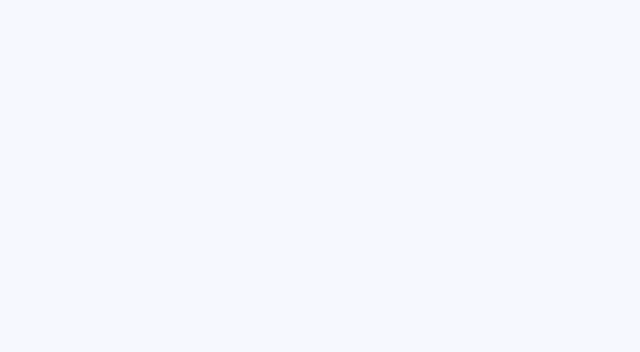
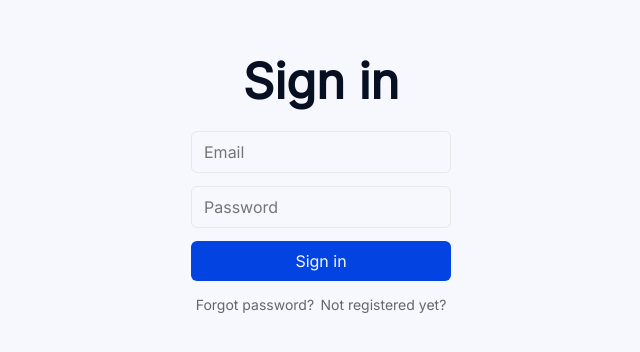
Before and after one commit to bipo38/litehouse, a Nuxt app in the folder front/: page /signin in a window 1280 px wide. Before the commit this address had no page. Shown: the part 220-572 px from the top of the page, without its empty margins (319-959 px from the left). Built offline with nearby package versions, Linux system fonts and the light colour scheme; a web font is replaced by a local one.

Commit message:
feat: sign in page

```diff
--- a/front/assets/styles/_buttons.scss
+++ b/front/assets/styles/_buttons.scss
@@ -3,7 +3,7 @@ button,
     cursor: pointer;
 
     border: none;
-    border-radius: 0.375rem;
+    border-radius: var(--radius);
 
     padding-left: 1rem;
     padding-right: 1rem;
@@ -21,11 +21,15 @@ button,
     text-align: center;
     font-weight: 500;
 
-    outline-offset: max(2px, 0.08em);
+    outline-offset: var(--outline-offset);
 
     &--primary {
         background-color: var(--clr-primary);
         color: var(--clr-text-secondary);
+
+        &:focus-visible {
+            outline: 2px solid var(--clr-primary);
+        }
     }
 
     &--big {
@@ -39,6 +43,10 @@ button,
     &--secondary {
         background-color: var(--clr-secondary);
         color: var(--clr-text);
+
+        &:focus-visible {
+            outline: 2px solid var(--clr-secondary);
+        }
     }
 
     &--block {
@@ -49,8 +57,11 @@ button,
         background-color: transparent;
 
         border: 2px solid #25262b;
+
+        &:focus-visible {
+            outline: 2px solid #25262b;
+        }
     }
-
 
     &__icon {
         width: 100%;
--- a/front/assets/styles/_imports.scss
+++ b/front/assets/styles/_imports.scss
@@ -1,3 +1,4 @@
 @use "./variables";
 @use "./buttons";
 @use "./links";
+@use "./inputs";
--- /dev/null
+++ b/front/assets/styles/_inputs.scss
@@ -0,0 +1,27 @@
+input,
+.input {
+    line-height: 1.25;
+
+    padding-left: 0.75rem;
+    padding-right: 0.75rem;
+
+    padding-top: 0.5rem;
+    padding-bottom: 0.5rem;
+
+    outline-offset: var(--outline-offset);
+
+    border-radius: var(--radius);
+
+    &--default {
+        background-color: transparent;
+        border: 1px solid var(--clr-border);
+
+        &:placeholder-shown {
+            color: var(--clr-gray-5);
+        }
+
+        &:focus-visible {
+            outline: 2px solid var(--clr-gray-5);
+        }
+    }
+}
--- a/front/assets/styles/_links.scss
+++ b/front/assets/styles/_links.scss
@@ -1,4 +1,24 @@
-a {
+a,
+.link {
     text-decoration: none;
     color: inherit;
+
+    outline-offset: var(--outline-offset);
+
+    &--underline {
+        color: var(--clr-gray-5);
+
+        &:hover {
+            text-decoration: underline;
+            color: var(--clr-gray-5);
+        }
+
+        &:focus-visible {
+            outline: 2px solid var(--clr-gray-5);
+        }
+    }
+
+    &--small {
+        font-size: 0.875rem;
+    }
 }
--- a/front/assets/styles/_variables.scss
+++ b/front/assets/styles/_variables.scss
@@ -29,12 +29,15 @@
     --clr-gray-8: hsl(var(--hue), 0%, 20%);
     --clr-gray-9: hsl(var(--hue), 2%, 10%);
 
-    --border-color: hsl(var(--hue), 0%, 91%);
+    --clr-border: hsl(var(--hue), 0%, 91%);
 
     --headline-1: 3.052rem;
     --headline-2: 2.441rem;
     --headline-3: 1.953rem;
     --headline-4: 1.563rem;
 
+    --outline-offset: max(2px, 0.08em);
+
     --ff-base: "Inter";
+    --radius: 0.375rem;
 }
--- a/front/assets/styles/main.scss
+++ b/front/assets/styles/main.scss
@@ -27,10 +27,6 @@ body {
     font-family: var(--ff-base);
 
     margin: 0;
-
-    :is(a, button) {
-        outline-offset: max(2px, 0.08em);
-    }
 }
 
 p,
--- a/front/assets/styles/pages/home.scss
+++ b/front/assets/styles/pages/home.scss
@@ -24,9 +24,9 @@
 
             gap: 0.4em;
 
-            img {
-                width: 80px;
-                height: 80px;
+            i {
+                width: 70px;
+                height: 70px;
             }
 
             > h1 {
--- /dev/null
+++ b/front/assets/styles/pages/signin.scss
@@ -0,0 +1,32 @@
+.page--signin {
+    display: flex;
+    flex-direction: column;
+    justify-content: center;
+    align-items: center;
+
+    flex: 1;
+
+    gap: 0.8em;
+
+    h1 {
+        margin: 0;
+    }
+
+    > form {
+        display: flex;
+        flex-direction: column;
+        gap: 0.8em;
+
+        > label {
+            display: flex;
+            flex-direction: column;
+
+            font-weight: 500;
+        }
+    }
+
+    &__links {
+        display: flex;
+        gap: 0.4em;
+    }
+}
--- /dev/null
+++ b/front/components/Misc/IconLoader.vue
@@ -0,0 +1,21 @@
+<template>
+    <i class="icon" v-if="icon" v-html="icon" />
+</template>
+
+<script setup lang="ts">
+const props = defineProps<{
+    name?: string;
+}>();
+
+// Auto-load icons
+const icons = Object.fromEntries(
+    Object.entries(import.meta.glob("~/assets/svg/*.svg", { as: "raw" })).map(
+        ([key, value]) => {
+            const filename = key.split("/").pop()!.split(".").shift();
+            return [filename, value];
+        }
+    )
+);
+
+const icon = props.name && (await icons?.[props.name]?.());
+</script>
--- a/front/pages/index.vue
+++ b/front/pages/index.vue
@@ -4,13 +4,15 @@
         <div class="page--home__intro">
             <div>
                 <h1>LiteHouse </h1>
-                <img src="~/assets/svg/light.svg" alt="">
+                <MiscIconLoader name="light" />
             </div>
             <p>Lighthouse in a simple way</p>
         </div>
         <div class="page--home__login-btns">
-            <nuxt-link to="/" class="button button--primary button--big" aria-label="Sign in button">Sign in</nuxt-link>
-            <nuxt-link to="/" class="button button--outline button--big" aria-label="Sign up button">Sign up</nuxt-link>
+            <nuxt-link to="/signin" class="button button--primary button--big" aria-label="Sign in button">Sign
+                in</nuxt-link>
+            <nuxt-link to="/signup" class="button button--outline button--big" aria-label="Sign up button">Sign
+                up</nuxt-link>
         </div>
     </div>
 </template>
--- /dev/null
+++ b/front/pages/signin/index.vue
@@ -0,0 +1,21 @@
+<template>
+    <div class="page page--signin">
+
+        <h1>Sign in</h1>
+        <form @submit.prevent="">
+            <input class="input--default" type="email" required placeholder="Email">
+            <input class="input--default" type="password" required placeholder="Password">
+
+            <button class="button--primary">Sign in</button>
+        </form>
+        <div class="page--signin__links">
+            <nuxt-link to="/" class="link--underline link--small">Forgot password?</nuxt-link>
+
+            <nuxt-link to="/signup" class="link--underline link--small">Not registered yet?</nuxt-link>
+        </div>
+    </div>
+</template>
+
+<style lang="scss">
+@use '~/assets/styles/pages/signin.scss'
+</style>
--- /dev/null
+++ b/front/pages/signup/index.vue
@@ -0,0 +1,3 @@
+<template>
+    <div>a</div>
+</template>
```
